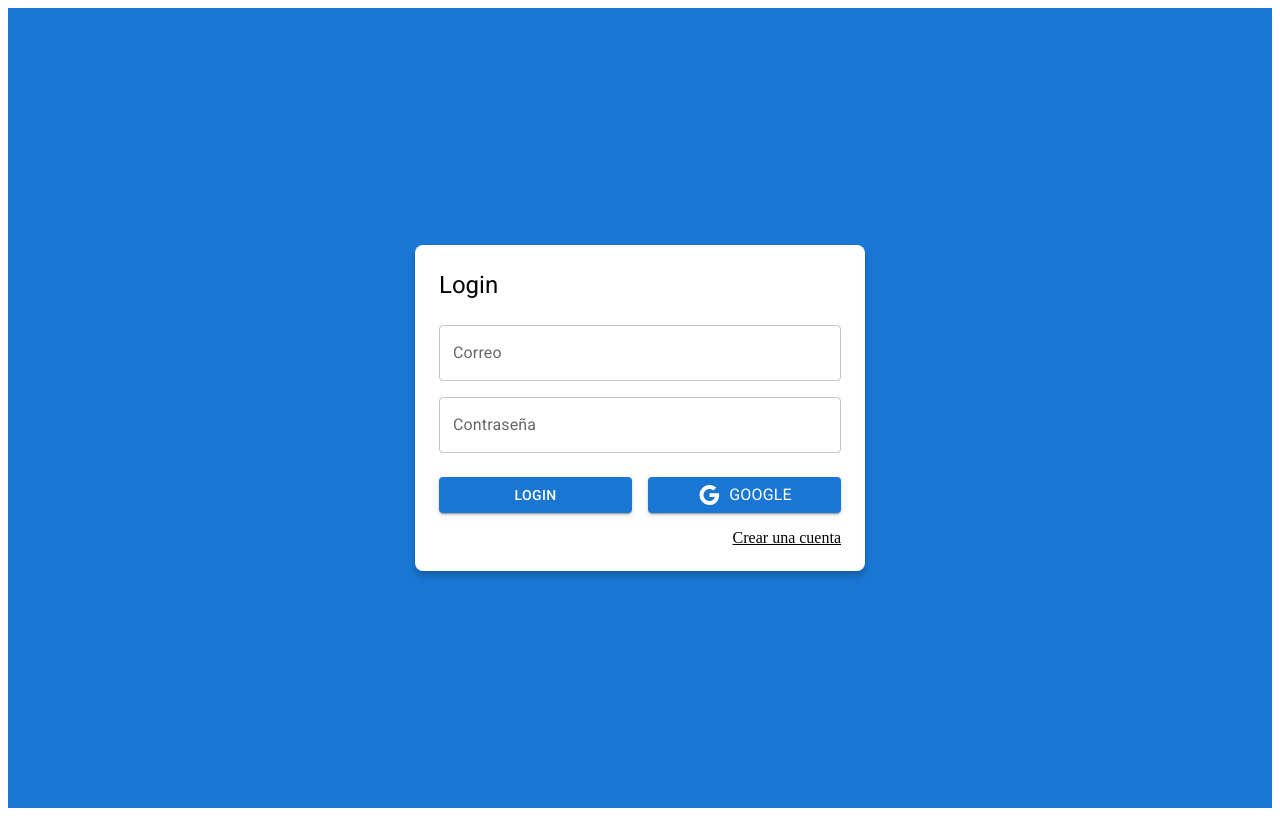
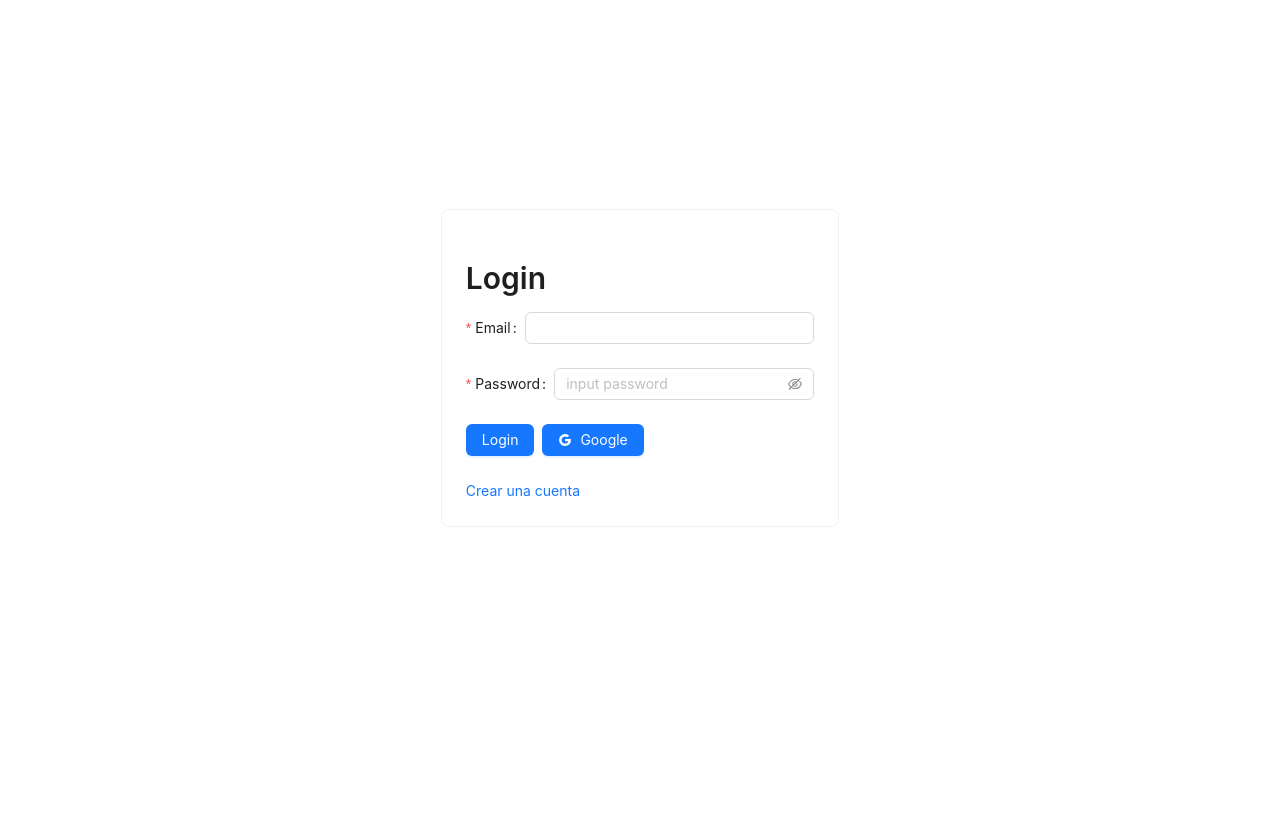
Before and after one commit to cigotete/react-study-journal-app-antd, a React (Vite) app: page /auth/login in a window 1280 px wide. Built offline with nearby package versions, Linux system fonts and the light colour scheme.

Commit message:
Replacing Material UI components by Antd.

```diff
--- a/src/auth/layout/AuthLayout.jsx
+++ b/src/auth/layout/AuthLayout.jsx
@@ -1,36 +1,29 @@
-import { Grid, Typography } from '@mui/material';
+import { Row, Col, Typography, Card } from 'antd';
 
+const { Title } = Typography;
 
 export const AuthLayout = ({ children, title = '' }) => {
   return (
 
-    <Grid
-      container
-      spacing={ 0 }
-      direction="column"
-      alignItems="center"
-      justifyContent="center"
-      sx={{ minHeight: '100vh', backgroundColor: 'primary.main', padding: 4 }}
+    <Row
+    justify='center'
+    align='middle'
+    style={{
+      height: '90vh'
+      }}
     >
 
-      <Grid item
-       className='box-shadow'
-       xs={ 3 }
-       sx={{
-            width: { sm: 450 },
-            backgroundColor: 'white',
-            padding: 3,
-            borderRadius: 2
-        }}>
+      <Col>
+        <Card>
 
-          <Typography variant='h5' sx={{ mb: 1 }}>{ title }</Typography>
-
+          <Title level={2}>{ title }</Title>
 
             { children }
 
-        </Grid>
+        </Card>
+      </Col>
 
-    </Grid>
+    </Row>
 
   )
 }
--- a/src/auth/pages/LoginPage.jsx
+++ b/src/auth/pages/LoginPage.jsx
@@ -1,58 +1,70 @@
-import { Link as RouterLink } from 'react-router-dom';
-import { Button, Grid, Link, TextField, Typography } from '@mui/material';
-import { Google } from '@mui/icons-material';
+import { Link } from 'react-router-dom';
+import { Button, Form, Input, Space } from 'antd';
+import {
+  GoogleOutlined
+} from '@ant-design/icons';
 import { AuthLayout } from '../layout/AuthLayout';
 
+const validateMessages = {
+  required: '${label} is required!',
+  types: {
+    email: '${label} is not a valid email!',
+  },
+};
 
-export const LoginPage = () => {
-  return (
+const onFinish = (values) => {
+  console.log(values);
+};
+
+export const LoginPage = () => (
     <AuthLayout title="Login">
-      <form>
-          <Grid container>
-            <Grid item xs={ 12 } sx={{ mt: 2 }}>
-              <TextField
-                label="Correo"
-                type="email"
-                placeholder='correo@google.com'
-                fullWidth
+      <Form
+        name="login"
+        onFinish={ onFinish }
+        validateMessages={ validateMessages }
+      >
+        <Form.Item
+          name="email"
+          label="Email"
+          rules={[
+            {
+              type: 'email',
+              required: true,
+            },
+          ]}
+        >
+          <Input />
+        </Form.Item>
+        <Form.Item
+          name="password"
+          label="Password"
+          rules={[
+            {
+              required: true,
+            },
+          ]}
+        >
+          <Input.Password
+            placeholder="input password"
           />
-            </Grid>
-
-            <Grid item xs={ 12 } sx={{ mt: 2 }}>
-              <TextField
-                label="Contraseña"
-                type="password"
-                placeholder='Contraseña'
-                fullWidth
-              />
-            </Grid>
-
-            <Grid container spacing={ 2 } sx={{ mb: 2, mt: 1 }}>
-              <Grid item xs={ 12 } sm={ 6 }>
-                <Button variant='contained' fullWidth>
+        </Form.Item>
+        <Space>
+        <Form.Item>
+            <Button type="primary" htmlType="submit">
               Login
             </Button>
-              </Grid>
-              <Grid item xs={ 12 } sm={ 6 }>
-                <Button variant='contained' fullWidth>
-                  <Google />
-                  <Typography sx={{ ml: 1 }}>Google</Typography>
+        </Form.Item>
+        <Form.Item>
+            <Button type="primary" htmlType="submit" icon={<GoogleOutlined />}>
+              Google
             </Button>
-              </Grid>
-            </Grid>
-
-
-            <Grid container direction='row' justifyContent='end'>
-              <Link component={ RouterLink } color='inherit' to="/auth/register">
+        </Form.Item>
+        </Space>
+      </Form>
+      <Space>
+      <Link to="/auth/register">
         Crear una cuenta
       </Link>
-            </Grid>
-
-          </Grid>
-
-
-        </form>
-
+      </Space>
     </AuthLayout>
-  )
-}
+);
--- a/src/auth/pages/RegisterPage.jsx
+++ b/src/auth/pages/RegisterPage.jsx
@@ -1,63 +1,75 @@
-import { Link as RouterLink } from 'react-router-dom';
-import { Button, Grid, Link, TextField, Typography } from '@mui/material';
-import { Google } from '@mui/icons-material';
+import { Link } from 'react-router-dom';
+import { Button, Form, Input, Space, Typography } from 'antd';
 import { AuthLayout } from '../layout/AuthLayout';
 
+const validateMessages = {
+  required: '${label} is required!',
+  types: {
+    email: '${label} is not a valid email!',
+  },
+};
 
-export const RegisterPage = () => {
-  return (
-    <AuthLayout title="Crear cuenta">
-      <form>
-          <Grid container>
+const onFinish = (values) => {
+  console.log(values);
+};
 
-            <Grid item xs={ 12 } sx={{ mt: 2 }}>
-              <TextField
-                label="Nombre completo"
-                type="text"
-                placeholder='Nombre completo'
-                fullWidth
-              />
-            </Grid>
-
-            <Grid item xs={ 12 } sx={{ mt: 2 }}>
-              <TextField
-                label="Correo"
-                type="email"
-                placeholder='correo@google.com'
-                fullWidth
-              />
-            </Grid>
-
-            <Grid item xs={ 12 } sx={{ mt: 2 }}>
-              <TextField
-                label="Contraseña"
-                type="password"
-                placeholder='Contraseña'
-                fullWidth
-              />
-            </Grid>
-
-            <Grid container spacing={ 2 } sx={{ mb: 2, mt: 1 }}>
-              <Grid item xs={ 12 }>
-                <Button variant='contained' fullWidth>
-                  Crear cuenta
-                </Button>
-              </Grid>
-            </Grid>
-
-
-            <Grid container direction='row' justifyContent='end'>
-              <Typography sx={{ mr: 1 }}>¿Ya tienes cuenta?</Typography>
-              <Link component={ RouterLink } color='inherit' to="/auth/login">
-                ingresar
-              </Link>
-            </Grid>
-
-          </Grid>
-
-
-        </form>
-
+export const RegisterPage = () => (
+    <AuthLayout title="Register">
+      <Form
+        name="register"
+        onFinish={ onFinish }
+        validateMessages={ validateMessages }
+      >
+        <Form.Item
+          name="user name"
+          label="Username"
+          rules={[
+            {
+              type: 'text',
+              required: true,
+            },
+          ]}
+        >
+          <Input />
+        </Form.Item>
+        <Form.Item
+          name="email"
+          label="Email"
+          rules={[
+            {
+              type: 'email',
+              required: true,
+            },
+          ]}
+        >
+          <Input />
+        </Form.Item>
+        <Form.Item
+          name="password"
+          label="Password"
+          rules={[
+            {
+              required: true,
+            },
+          ]}
+        >
+          <Input.Password
+            placeholder="input password"
+          />
+        </Form.Item>
+        <Space>
+        <Form.Item>
+            <Button type="primary" htmlType="submit">
+              Register
+            </Button>
+        </Form.Item>
+        </Space>
+      </Form>
+      <Space>
+      <Typography>Already have an account?: </Typography>
+      <Link to="/auth/login">
+        Login
+      </Link>
+      </Space>
     </AuthLayout>
-  )
-}
+);
--- a/src/journal/components/ImageGallery.jsx
+++ b/src/journal/components/ImageGallery.jsx
@@ -1,21 +1,20 @@
-import { ImageListItem, ImageList } from '@mui/material';
-
+import { Row, Col } from 'antd';
 
 export const ImageGallery = () => {
 
   return (
-    <ImageList sx={{ width: '100%', height: 500 }} cols={4} rowHeight={200}>
+    <Row>
       { itemData.map((item) => (
-        <ImageListItem key={item.img}>
+        <Col key={item.img} span={6}>
           <img
-            src={`${item.img}?w=164&h=164&fit=crop&auto=format`}
-            srcSet={`${item.img}?w=164&h=164&fit=crop&auto=format&dpr=2 2x`}
+            src={`${item.img}?w=152&h=152&fit=crop&auto=format`}
+            srcSet={`${item.img}?w=152&h=152&fit=crop&auto=format&dpr=2 2x`}
             alt={item.title}
             loading="lazy"
           />
-        </ImageListItem>
+        </Col>
       ))}
-    </ImageList>
+    </Row>
   );
 }
 
--- a/src/journal/components/NavBar.jsx
+++ b/src/journal/components/NavBar.jsx
@@ -1,34 +1,23 @@
-import { AppBar, Grid, IconButton, Toolbar, Typography } from '@mui/material';
-import { LogoutOutlined, MenuOutlined } from '@mui/icons-material';
+import { Typography, Col, Row } from 'antd';
+import {
+  LogoutOutlined,
+} from '@ant-design/icons';
 
+const { Title } = Typography;
 
-export const NavBar = ({ drawerWidth = 240 }) => {
+export const NavBar = () => {
   return (
-    <AppBar
-        position='fixed'
-        sx={{
-            width: { sm: `calc(100% - ${ drawerWidth }px)` },
-            ml: { sm: `${ drawerWidth }px` }
-         }}
-    >
-        <Toolbar>
-            <IconButton
-                color='inherit'
-                edge="start"
-                sx={{ mr: 2, display: { sm: 'none' } }}
-            >
-                <MenuOutlined />
-            </IconButton>
-
-            <Grid container direction='row' justifyContent='space-between' alignItems='center'>
-                <Typography variant='h6' noWrap component='div'> JournalApp </Typography>
-
-                <IconButton color='error'>
-                    <LogoutOutlined />
-                </IconButton>
-            </Grid>
-
-        </Toolbar>
-    </AppBar>
+    <Row>
+      <Col span={23}>
+        <Title level={4}
+        style={{
+          marginTop: '15px',
+        }}
+        >JournalApp</Title>
+      </Col>
+      <Col span={1}>
+        <LogoutOutlined />
+      </Col>
+    </Row>
   )
 }
--- a/src/journal/pages/JournalPage.jsx
+++ b/src/journal/pages/JournalPage.jsx
@@ -1,5 +1,4 @@
-import { IconButton } from '@mui/material';
-import { AddOutlined } from '@mui/icons-material';
+import { FloatButton } from 'antd';
 
 import { JournalLayout } from '../layout/JournalLayout';
 import { NoteView, NothingSelectedView } from '../views';
@@ -8,25 +7,10 @@ export const JournalPage = () => {
   return (
     <JournalLayout>
 
-      {/* <Typography>Sint id officia amet velit do aliqua aliqua est ea velit minim voluptate duis laboris. Esse esse consectetur ullamco excepteur ullamco amet. Mollit est nostrud nisi irure magna dolor eiusmod aliquip aliqua nostrud incididunt enim. Velit ipsum laborum Lorem anim laboris aute ullamco ipsum do adipisicing irure.</Typography> */}
-
-      <NothingSelectedView />
+      <NoteView />
       {/* <NoteView /> */}
 
-
-      <IconButton
-        size='large'
-        sx={{
-          color: 'white',
-          backgroundColor: 'error.main',
-          ':hover': { backgroundColor: 'error.main', opacity: 0.9 },
-          position: 'fixed',
-          right: 50,
-          bottom: 50
-        }}
-      >
-        <AddOutlined sx={{ fontSize: 30 }} />
-      </IconButton>
+      <FloatButton onClick={() => console.log('click')}/>
 
     </JournalLayout>
   )
--- a/src/journal/views/NothingSelectedView.jsx
+++ b/src/journal/views/NothingSelectedView.jsx
@@ -1,23 +1,28 @@
-import { Grid, Typography } from '@mui/material';
-import { StarOutline } from '@mui/icons-material';
+import { Col, Row, Typography } from 'antd';
+import {
+  StarOutlined,
+} from '@ant-design/icons';
 
 
 export const NothingSelectedView = () => {
   return (
-    <Grid
-      container
-      spacing={ 0 }
-      direction="column"
-      alignItems="center"
-      justifyContent="center"
-      sx={{ minHeight: 'calc(100vh - 110px)', backgroundColor: 'primary.main', borderRadius: 3 }}
+    <Row
+    justify="center"
+    align="middle"
+    style={{
+      textAlign: 'center',
+      marginTop: '20px',
+      height: '100%',
+    }}
     >
-        <Grid item xs={ 12 }>
-            <StarOutline sx={{ fontSize: 100, color: 'white' }} />
-        </Grid>
-        <Grid item xs={ 12 }>
-            <Typography color="white" variant='h5'>Selecciona o crea una entrada</Typography>
-        </Grid>
-    </Grid>
+        <Col span={24}>
+            <StarOutlined
+                style={{ fontSize: '6rem' }}
+            />
+        </Col>
+        <Col span={24}>
+        <Typography>Selecciona o crea una entrada</Typography>
+        </Col>
+    </Row>
   )
 }
```
Also changed, not shown: src/journal/components/SideBar.jsx (+24 -40 lines), src/journal/layout/JournalLayout.jsx (+44 -20 lines), src/journal/views/NoteView.jsx (+27 -27 lines). Lines whose indentation alone changed are shown as unchanged.
